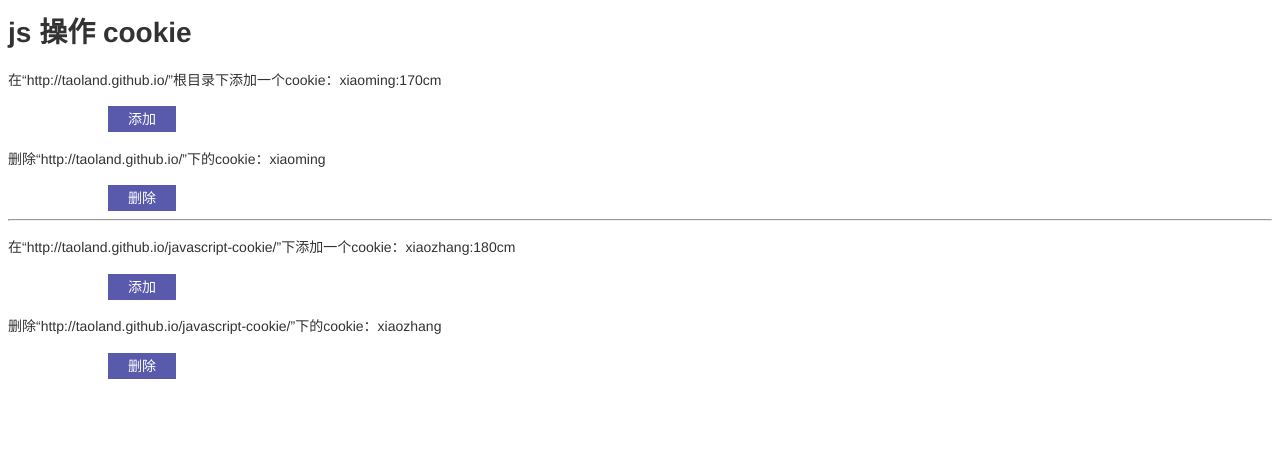
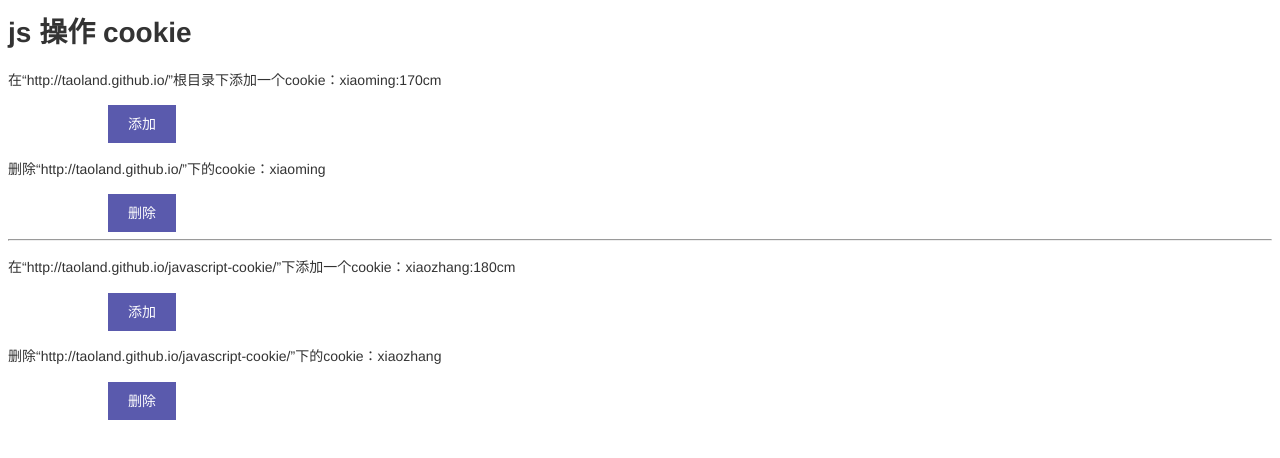
Before and after one commit to taosapp/javascript-cookie, a plain HTML site: page index.html in a window 1280 px wide. Drawn offline with nearby package versions, Linux system fonts and the light colour scheme.

Commit message:
update folder desc & spell error

```diff
--- a/index.html
+++ b/index.html
@@ -1,20 +1,30 @@
-<!DOCTYPE html>
-<html lang="zh-cmn-Hans">
+<!doctype html>
+<html>
 <head>
 <meta charset="utf-8">
 <meta name="viewport" content="width=device-width, initial-scale=1.0, minimum-scale=1.0, maximum-scale=1.0, user-scalable=no">
-    <title>js cookie</title>
+<meta name="Description" content="javascript cookie 操作">
+<meta name='Keywords' content="javascript,cookie">
+<title>javascript 添加/删除 cookie</title>
 <style>
-        body {font:14px/2em Helvetica,Hiragino Sans GB,Microsoft Yahei,sans-serif;color:#333;}
+body {
+    font:14px/2em Helvetica,"Hiragino Sans GB","Microsoft Yahei",sans-serif;
+    color:#333;
+}
 h2 {font-weight: normal; font-size: 14px;}
-        a {background-color: #5A5AAD; dispaly:inline-block; color:#fff; padding:5px 20px; text-decoration: none; margin-left: 100px;}
+a {
+    background-color: #5A5AAD;
+    display:inline-block;
+    color:#fff;
+    padding:5px 20px;
+    text-decoration: none;
+    margin-left: 100px;
+}
 a:visited {background-color: #ccc;}
 </style>
 </head>
 <body>
-
 <h1>js 操作 cookie</h1>
-
 <h2>在“http://taoland.github.io/”根目录下添加一个cookie：xiaoming:170cm</h2>
 <a href="#" class="add" data-cname="xiaoming" data-cval="170cm" data-cpath="/">添加</a>
 <h2>删除“http://taoland.github.io/”下的cookie：xiaoming</h2>
```
Lines whose indentation alone changed are shown as unchanged.
